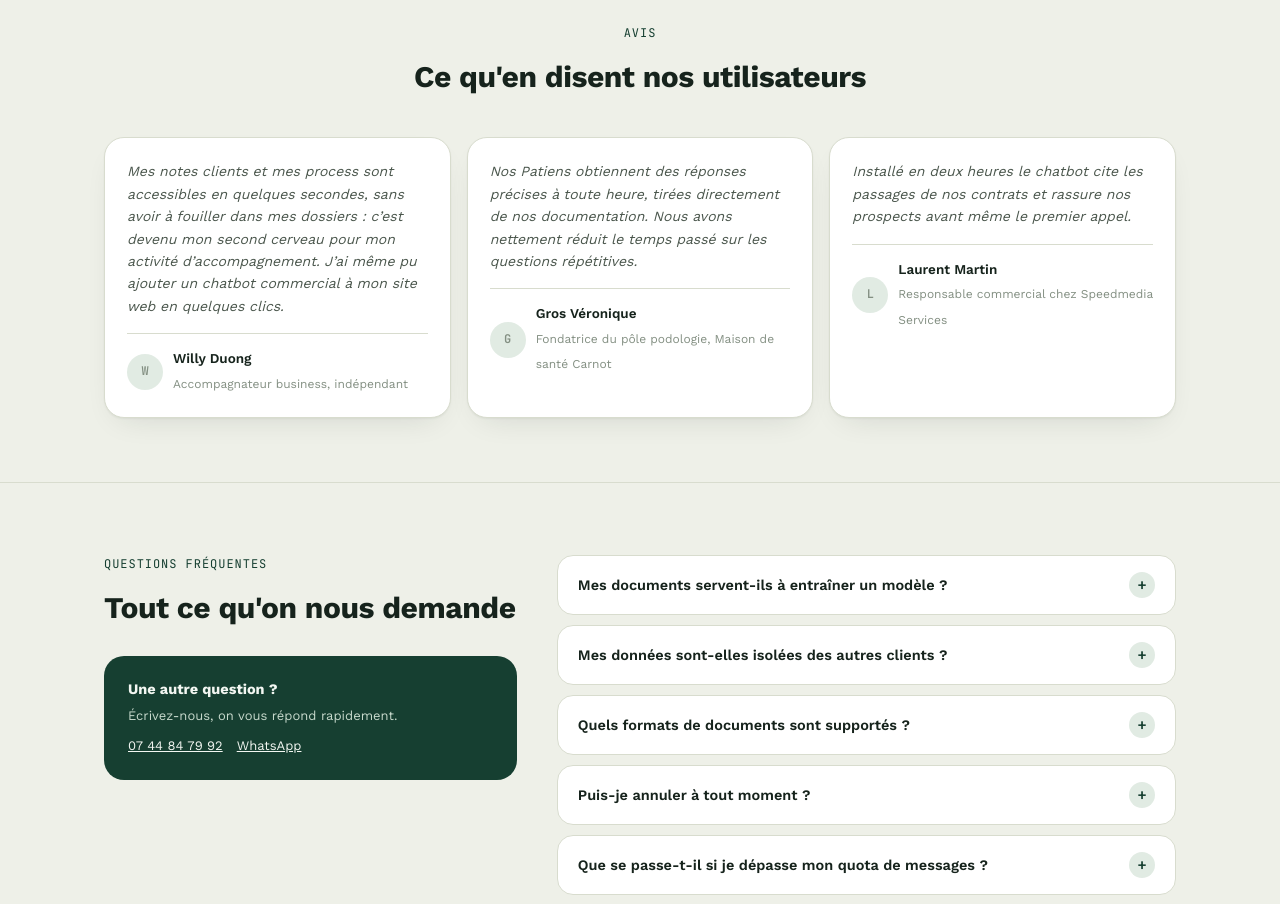
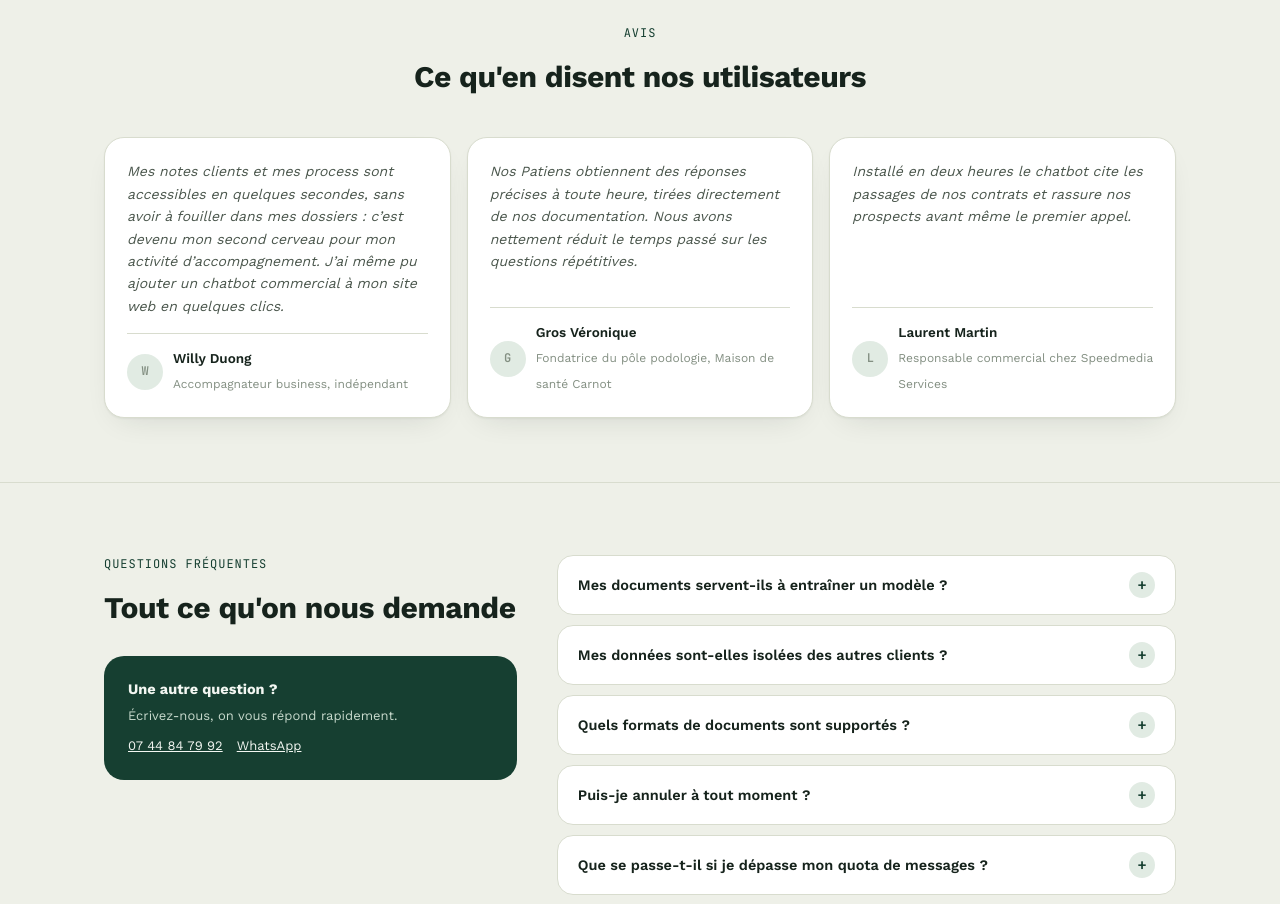
Before and after one commit to Explonentielle/rag-sass, a Next.js app: page / in a window 1280 px wide. Shown: the part 4480-5384 px from the top of the page. Built offline with nearby package versions, Linux system fonts and the light colour scheme; no server answers.

Commit message:
fix(landing): align testimonial card dividers to the bottom

```diff
--- a/app/landing.module.css
+++ b/app/landing.module.css
@@ -302,7 +302,7 @@
 .testiGrid { display: grid; gap: 16px; }
 @media (min-width: 780px) { .testiGrid { grid-template-columns: repeat(3, 1fr); } }
 .testiGridSolo { grid-template-columns: 1fr !important; max-width: 520px; margin: 0 auto; }
-.testiCard { background: var(--card); border: 1px solid var(--line); border-radius: 20px; padding: 22px; box-shadow: var(--shadow); }
+.testiCard { background: var(--card); border: 1px solid var(--line); border-radius: 20px; padding: 22px; box-shadow: var(--shadow); display: flex; flex-direction: column; justify-content: space-between; }
 .testiGridSolo .testiCard { padding: 32px; }
 .testiGridSolo .testiQuote { font-size: 16px; }
 .testiQuote { margin: 0; font-size: 14px; font-style: italic; color: var(--inkSoft); line-height: 1.6; }
```
